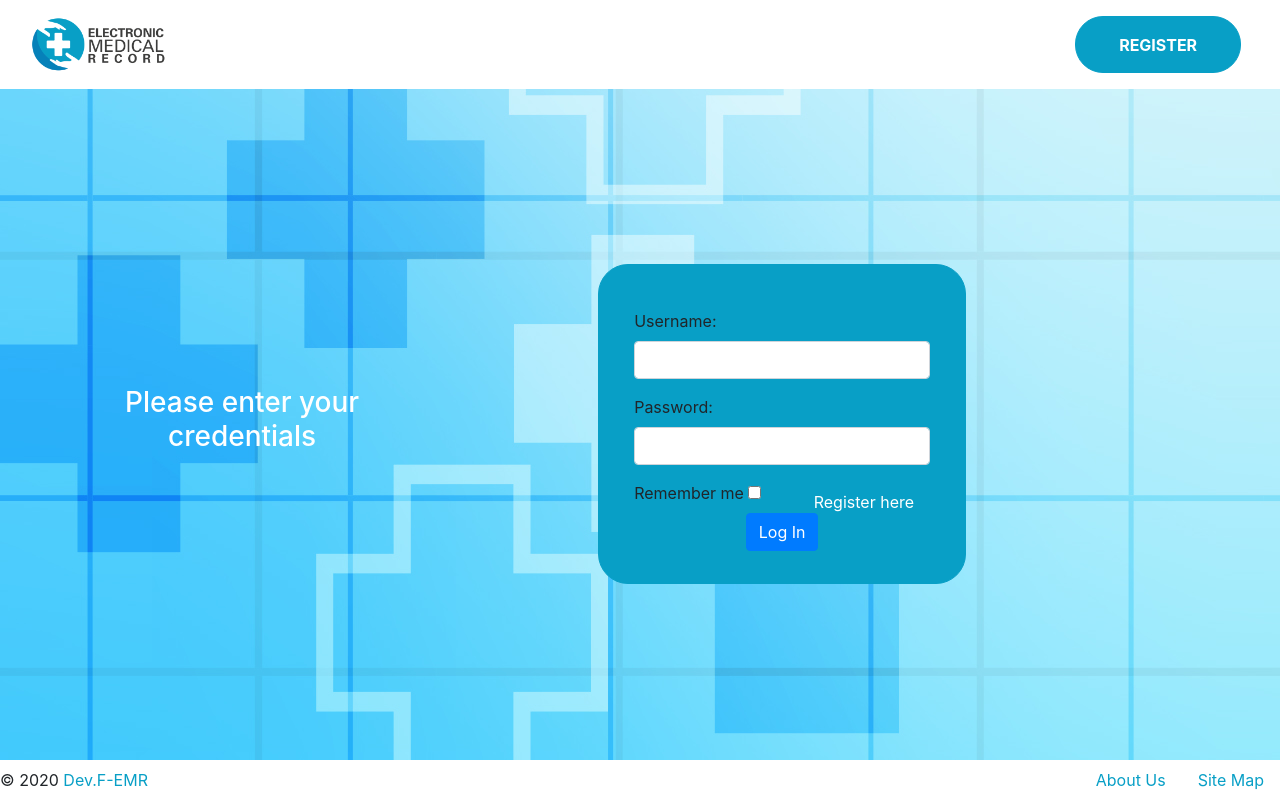
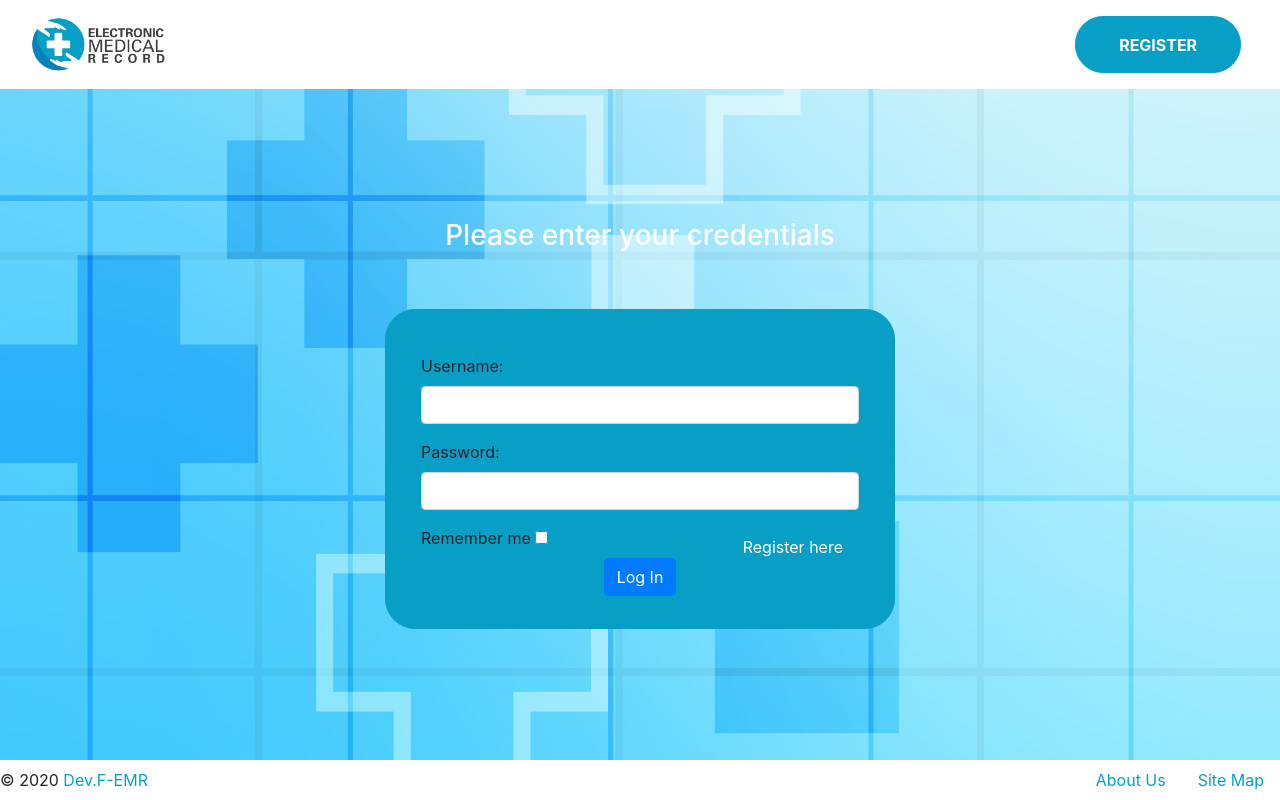
Before and after one commit to rosgeorg/cintaNegra-frontend, a React (Create React App) app: page / in a window 1280 px wide. Built offline with nearby package versions, Linux system fonts and the light colour scheme.

Commit message:
LogIn view fixed to center all items

```diff
--- a/src/Views/Login.js
+++ b/src/Views/Login.js
@@ -13,7 +13,7 @@ import {
 
 function Login() {
     return (
-        <div id="login" className="container d-flex align-items-center container-size d-block">
+        <div id="login" className="container d-flex flex-column justify-content-center container-size">
             <h3 className="text-center text-white pt-5 d-block">Please enter your credentials</h3>
             <div className="container d-block">
                 <div id="login-row" className="row justify-content-center align-items-center">
```
